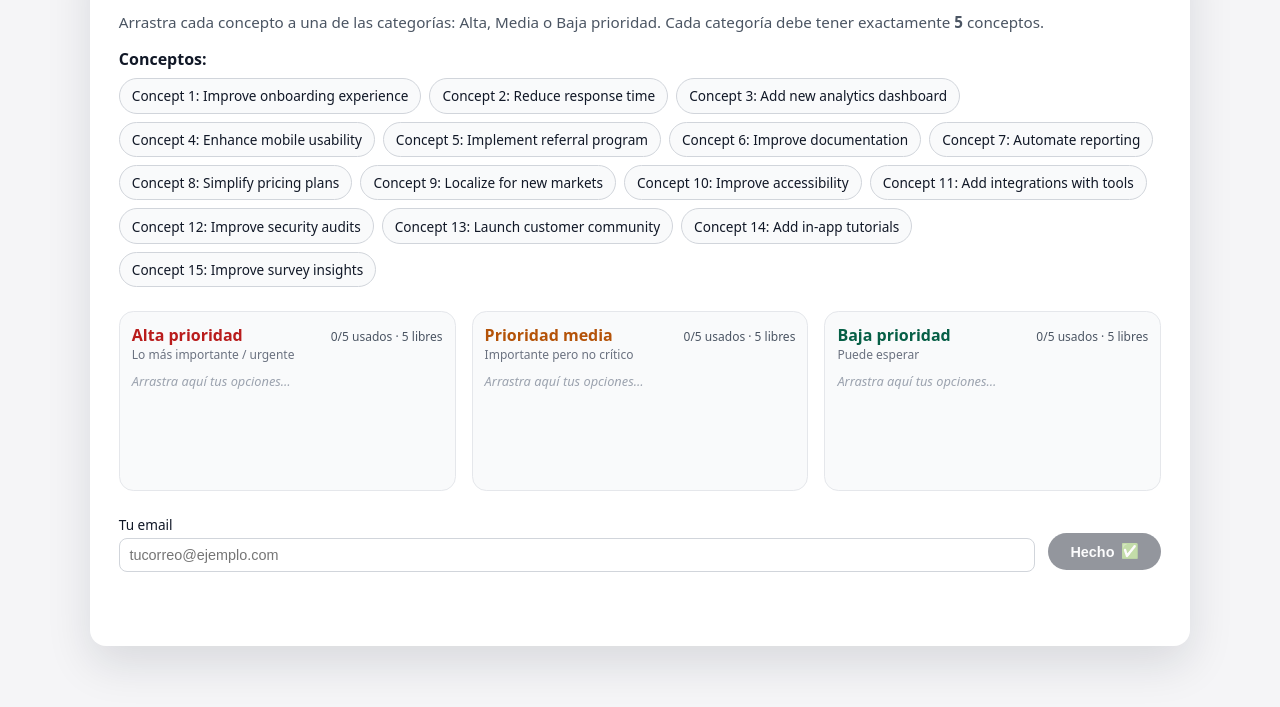
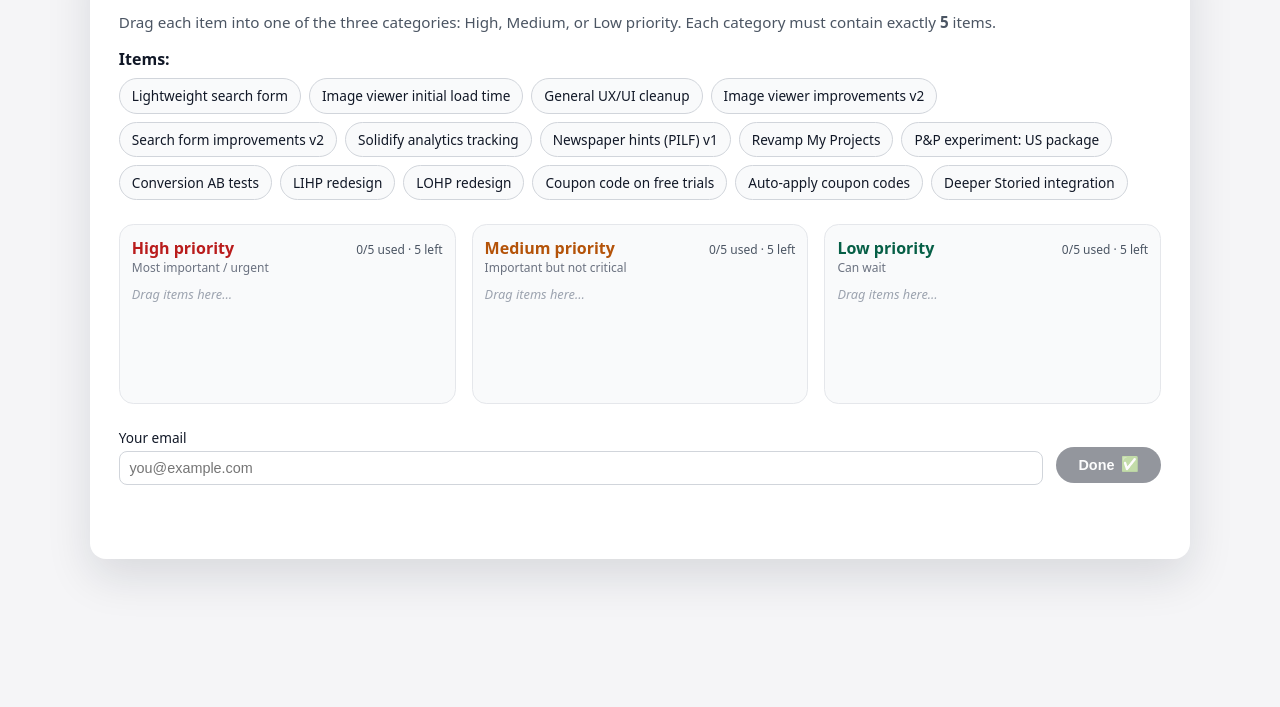
Before and after one commit to finnlarson-vlc/priority-survey, a website: page index.html in a window 1280 px wide. Shown: the part 89-796 px from the top of the page. Drawn offline with Linux system fonts and the light colour scheme.

Commit message:
Update copy to english and add dynamic items

```diff
--- a/index.html
+++ b/index.html
@@ -114,7 +114,7 @@
       padding-top: 0.25rem;
     }
     .bucket.empty .bucket-items::before {
-      content: "Arrastra aquí tus opciones…";
+      content: "Drag items here…";
       font-size: 0.8rem;
       color: #9ca3af;
       font-style: italic;
@@ -220,11 +220,11 @@
   <div class="container">
     <h1>Priority Survey</h1>
     <p class="subheading">
-      Arrastra cada concepto a una de las categorías: Alta, Media o Baja prioridad.
-      Cada categoría debe tener exactamente <strong>5</strong> conceptos.
+      Drag each item into one of the three categories: High, Medium, or Low priority.
+      Each category must contain exactly <strong>5</strong> items.
     </p>
 
-    <div class="concepts-header">Conceptos:</div>
+    <div class="concepts-header">Items:</div>
     <div id="concepts" class="concepts">
       <!-- Concepts generated by JS -->
     </div>
@@ -233,8 +233,8 @@
       <div class="bucket bucket-high empty" data-bucket-id="high">
         <div class="bucket-header">
           <div>
-            <div class="bucket-title">Alta prioridad</div>
-            <div class="bucket-subtitle">Lo más importante / urgente</div>
+            <div class="bucket-title">High priority</div>
+            <div class="bucket-subtitle">Most important / urgent</div>
           </div>
           <div class="bucket-counter" data-counter="high"></div>
         </div>
@@ -244,8 +244,8 @@
       <div class="bucket bucket-medium empty" data-bucket-id="medium">
         <div class="bucket-header">
           <div>
-            <div class="bucket-title">Prioridad media</div>
-            <div class="bucket-subtitle">Importante pero no crítico</div>
+            <div class="bucket-title">Medium priority</div>
+            <div class="bucket-subtitle">Important but not critical</div>
           </div>
           <div class="bucket-counter" data-counter="medium"></div>
         </div>
@@ -255,8 +255,8 @@
       <div class="bucket bucket-low empty" data-bucket-id="low">
         <div class="bucket-header">
           <div>
-            <div class="bucket-title">Baja prioridad</div>
-            <div class="bucket-subtitle">Puede esperar</div>
+            <div class="bucket-title">Low priority</div>
+            <div class="bucket-subtitle">Can wait</div>
           </div>
           <div class="bucket-counter" data-counter="low"></div>
         </div>
@@ -267,13 +267,13 @@
     <form id="surveyForm" novalidate>
       <div class="form-row">
         <div class="field">
-          <label for="email">Tu email</label>
-          <input type="email" id="email" name="email" placeholder="tucorreo@ejemplo.com" required />
+          <label for="email">Your email</label>
+          <input type="email" id="email" name="email" placeholder="you@example.com" required />
           <div id="emailError" class="error-text"></div>
         </div>
         <div>
           <button id="submitButton" type="submit" disabled>
-            Hecho
+            Done
             <span aria-hidden="true">✅</span>
           </button>
         </div>
@@ -285,21 +285,21 @@
   <script>
     // ---- Configuration: edit these 15 one-liners as you wish ----
     const concepts = [
-      "Concept 1: Improve onboarding experience",
-      "Concept 2: Reduce response time",
-      "Concept 3: Add new analytics dashboard",
-      "Concept 4: Enhance mobile usability",
-      "Concept 5: Implement referral program",
-      "Concept 6: Improve documentation",
-      "Concept 7: Automate reporting",
-      "Concept 8: Simplify pricing plans",
-      "Concept 9: Localize for new markets",
-      "Concept 10: Improve accessibility",
-      "Concept 11: Add integrations with tools",
-      "Concept 12: Improve security audits",
-      "Concept 13: Launch customer community",
-      "Concept 14: Add in-app tutorials",
-      "Concept 15: Improve survey insights"
+      "Lightweight search form",
+      "Image viewer initial load time",
+      "General UX/UI cleanup",
+      "Image viewer improvements v2",
+      "Search form improvements v2",
+      "Solidify analytics tracking",
+      "Newspaper hints (PILF) v1",
+      "Revamp My Projects",
+      "P&P experiment: US package",
+      "Conversion AB tests",
+      "LIHP redesign",
+      "LOHP redesign",
+      "Coupon code on free trials",
+      "Auto-apply coupon codes",
+      "Deeper Storied integration"
     ].map((label, index) => ({
       id: "concept-" + (index + 1),
       label
@@ -359,7 +359,7 @@
         const { wrapper, itemsContainer, counter } = getBucketElements(bucketId);
         const count = buckets[bucketId].length;
         const remaining = MAX_PER_BUCKET - count;
-        counter.textContent = `${count}/${MAX_PER_BUCKET} usados · ${remaining} libres`;
+        counter.textContent = `${count}/${MAX_PER_BUCKET} used · ${remaining} left`;
         wrapper.classList.toggle("empty", count === 0);
         wrapper.classList.toggle("drop-target-full", remaining === 0);
       });
@@ -398,7 +398,7 @@
           const chip = document.querySelector(`.concept[data-concept-id="${conceptId}"]`);
           if (chip) {
             const cloned = chip.cloneNode(true);
-            cloned.classList.add("assigned"); // visual hint
+            cloned.classList.add("assigned");
             cloned.draggable = true;
             cloned.dataset.conceptId = conceptId;
             attachConceptDragEvents(cloned);
@@ -460,7 +460,6 @@
 
     // ---- Email + validation ----
     function isValidEmail(value) {
-      // simple but decent validation
       if (!value) return false;
       const pattern = /^[^\s@]+@[^\s@]+\.[^\s@]+$/;
       return pattern.test(value.trim());
@@ -480,7 +479,7 @@
       if (!emailInput.value) {
         emailError.textContent = "";
       } else if (!emailOk) {
-        emailError.textContent = "Por favor, introduce un email válido.";
+        emailError.textContent = "Please enter a valid email address.";
       } else {
         emailError.textContent = "";
       }
@@ -498,7 +497,7 @@
 
       const email = emailInput.value.trim();
       if (!isValidEmail(email)) {
-        emailError.textContent = "Por favor, introduce un email válido.";
+        emailError.textContent = "Please enter a valid email address.";
         updateSubmitState();
         return;
       }
@@ -509,7 +508,7 @@
         buckets.low.length !== MAX_PER_BUCKET
       ) {
         statusEl.textContent =
-          "Cada categoría debe tener exactamente " + MAX_PER_BUCKET + " conceptos.";
+          "Each category must contain exactly " + MAX_PER_BUCKET + " items.";
         statusEl.classList.add("error");
         return;
       }
@@ -532,17 +531,17 @@
         });
 
         if (!response.ok) {
-          throw new Error("Respuesta no válida del servidor");
+          throw new Error("Invalid response from server");
         }
 
-        statusEl.textContent = "¡Gracias! Tus respuestas se han guardado.";
+        statusEl.textContent = "Thank you! Your responses have been saved.";
         statusEl.classList.add("success");
         submitButton.disabled = true;
-        submitButton.textContent = "Enviado";
+        submitButton.textContent = "Submitted";
       } catch (err) {
         console.error(err);
         statusEl.textContent =
-          "Ha ocurrido un error al guardar las respuestas. Inténtalo de nuevo más tarde.";
+          "There was an error saving your responses. Please try again later.";
         statusEl.classList.add("error");
       }
     });
```
